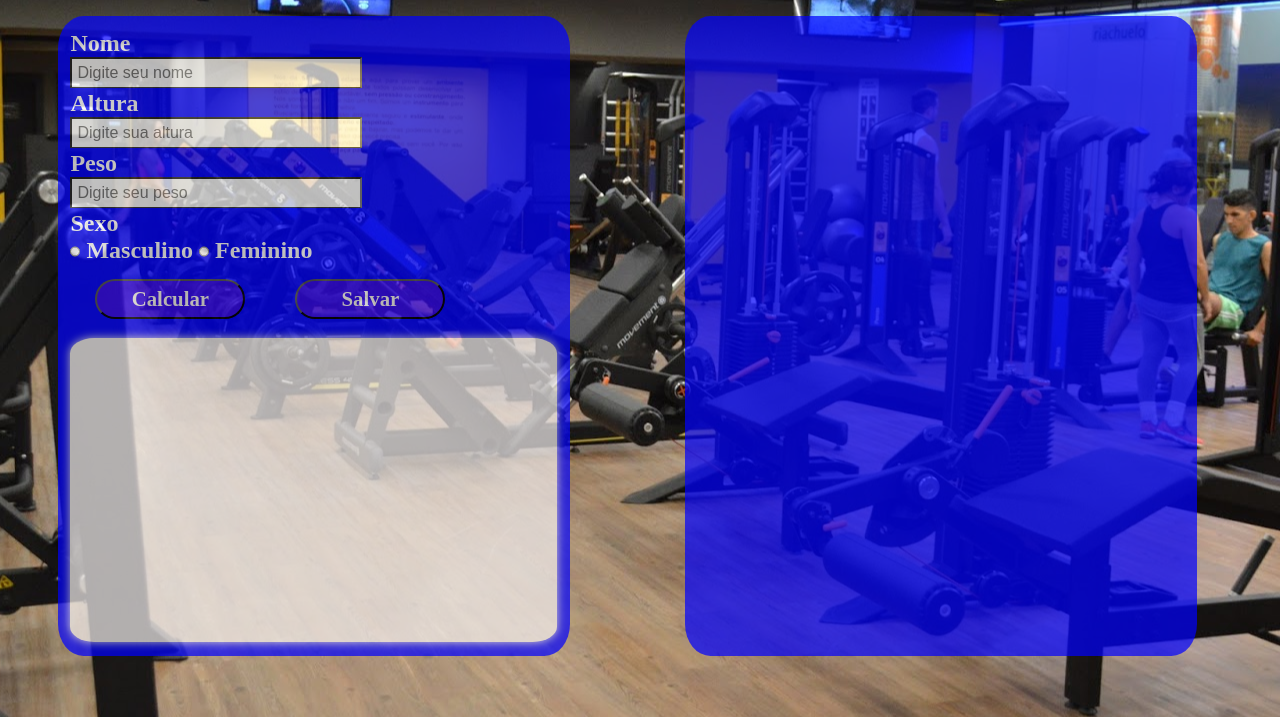
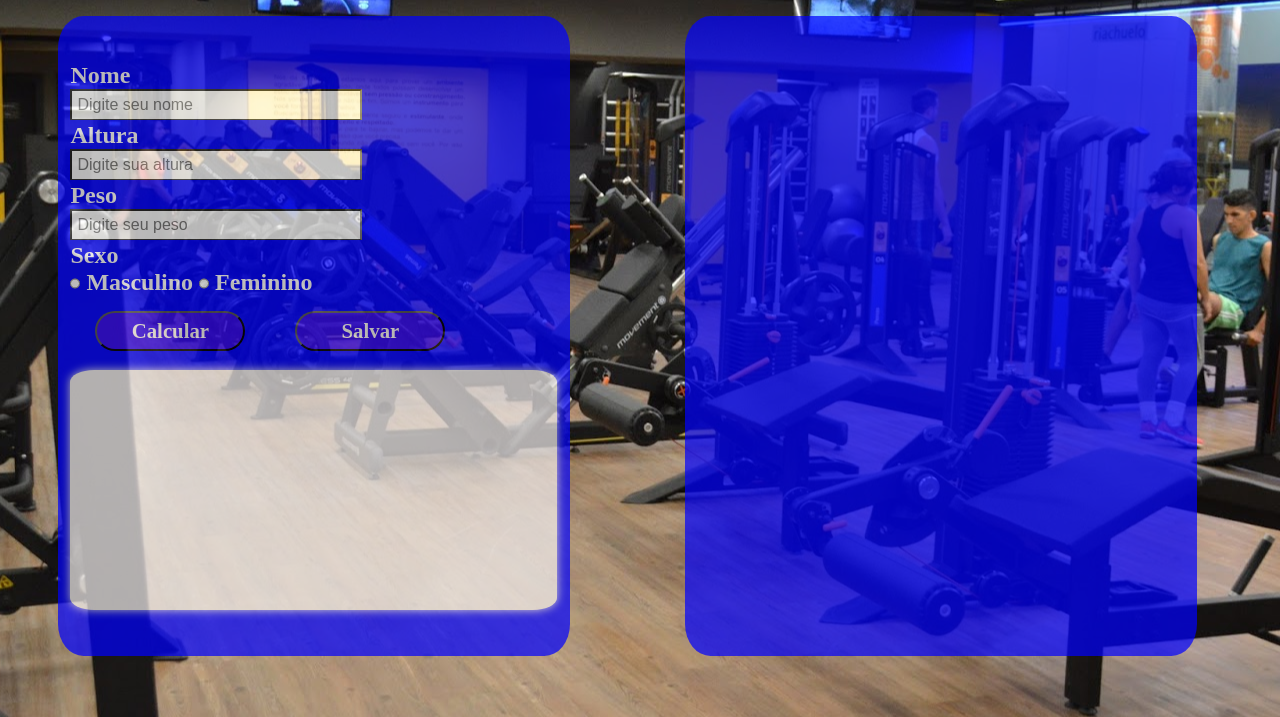
Before and after one commit to silvape/calculoIMC, a plain HTML site: page index.html in a window 1280 px wide. Shown: the part 83-800 px from the top of the page. Drawn offline with Linux system fonts and the light colour scheme.

Commit message:
Update style.css

```diff
--- a/style.css
+++ b/style.css
@@ -143,7 +143,7 @@ button{
     margin-top: 20px;
     align-items: center;
     width: 38vw;
-    height: 38vh;
+    height: 30vh;
     border-radius: 5%;
     font: italic 1.5rem serif;
     box-shadow: 0px 0px 10px rgb(243, 241, 241);
```
